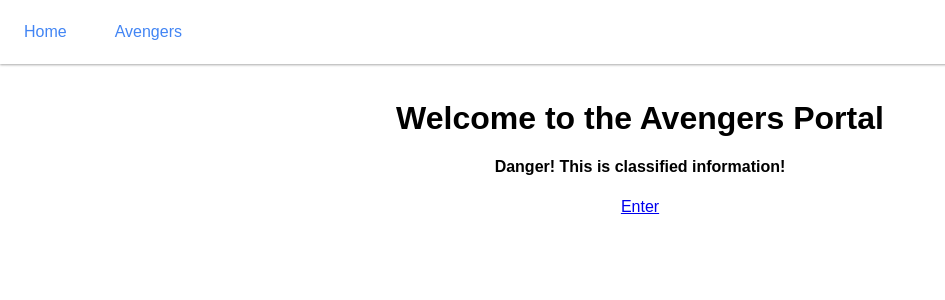
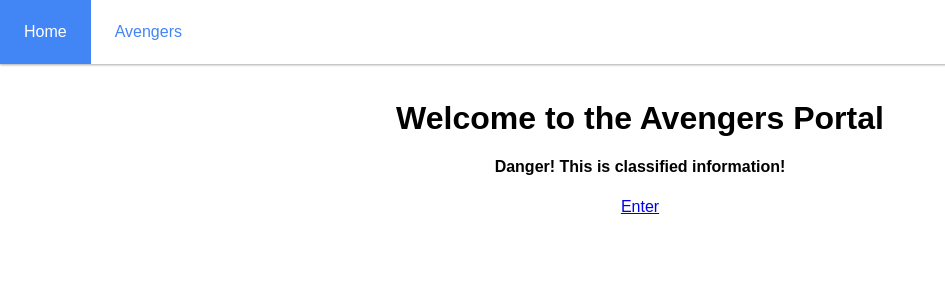
Before and after one commit to jadeli1720/avengers, a React (Create React App) app: page / in a window 1280 px wide. Shown: the top 300 px of the page, without its empty margins (0-945 px from the left). Built offline with nearby package versions, Linux system fonts and the light colour scheme.

Commit message:
Changed out Links component in App.js so that I could set the activeClassName and style it according to which link we are currently on

```diff
--- a/src/App.js
+++ b/src/App.js
@@ -1,5 +1,5 @@
 import React from 'react';
-import { Route, Link } from 'react-router-dom';
+import { Route, NavLink } from 'react-router-dom';
 // import { useState } from 'react';
 
 import './App.css';
@@ -16,10 +16,10 @@
     <div className="App">
       <ul className="navbar">
         <li>
-          <Link to='/'>Home</Link>
+          <NavLink exact to='/' activeClassName="activeNavButton" >Home</NavLink>
         </li>
         <li>
-          <Link to='/avengers'>Avengers</Link>
+          <NavLink to='/avengers' activeClassName="activeNavButton" >Avengers</NavLink>
         </li>
       </ul>
 
--- a/src/components/AvengersList.js
+++ b/src/components/AvengersList.js
@@ -1,5 +1,4 @@
 import React from 'react';
-// import { Link } from 'react-router-dom';
 
 
 export default function AvengersList(props) {
@@ -19,7 +18,7 @@
                     <p>({avenger.nickname})</p>
                 </div>
             ))}
-            {console.log("AvengerList",props) /** This let me know that the array data was being passed to the avengerlist*/}
+            {console.log("AvengerList",props) /** This let me know that the array data was being passed to the AvengerList*/}
         </div>
     )
 }
```
